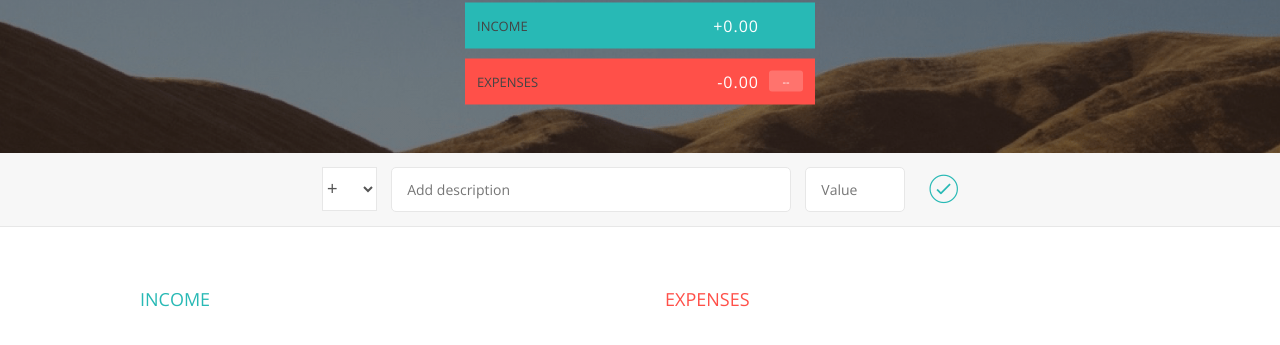
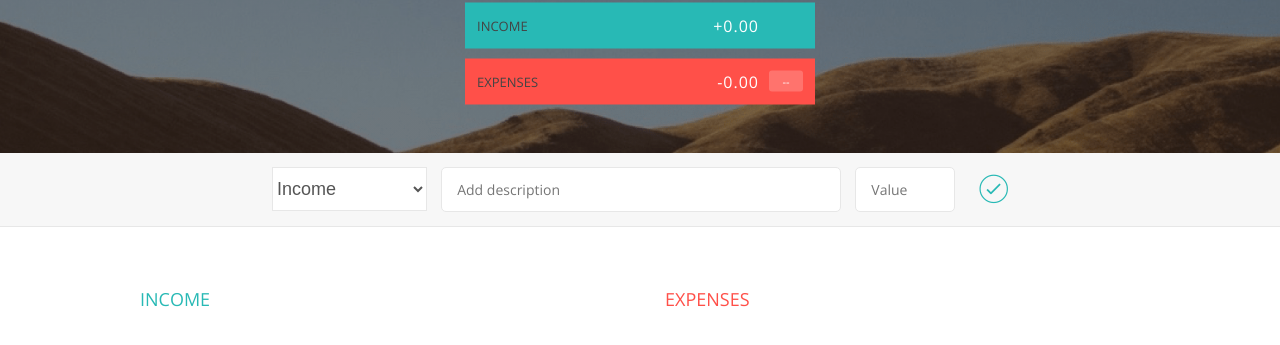
Before and after one commit to AkashMishraa/practicebudgetapp, a plain HTML site: page index.html in a window 1280 px wide. Shown: the part 167-512 px from the top of the page. Drawn offline with nearby package versions, Linux system fonts and the light colour scheme.

Commit message:
Changing '+' & '-' to 'Income' and 'Expenses' for better user understanding.
Changing the + & - signs to -> 'income' and 'expenses' for better user understanding.
Changing the style.css for adjusting the size of drop-down option menu.

```diff
--- a/index.html
+++ b/index.html
@@ -41,8 +41,8 @@
             <div class="add">
                 <div class="add__container">
                     <select class="add__type">
-                        <option value="inc" selected>+</option>
-                        <option value="exp">-</option>
+                        <option value="inc" selected>Income</option>
+                        <option value="exp">Expenses</option>
                     </select>
                     <input type="text" class="add__description" placeholder="Add description">
                     <input type="number" class="add__value" placeholder="Value">
--- a/style.css
+++ b/style.css
@@ -125,7 +125,7 @@ body {
 }
 
 .add__type {
-    width: 55px;
+    width: 155px;
     border: 1px solid #e7e7e7;
     height: 44px;
     font-size: 18px;
```
